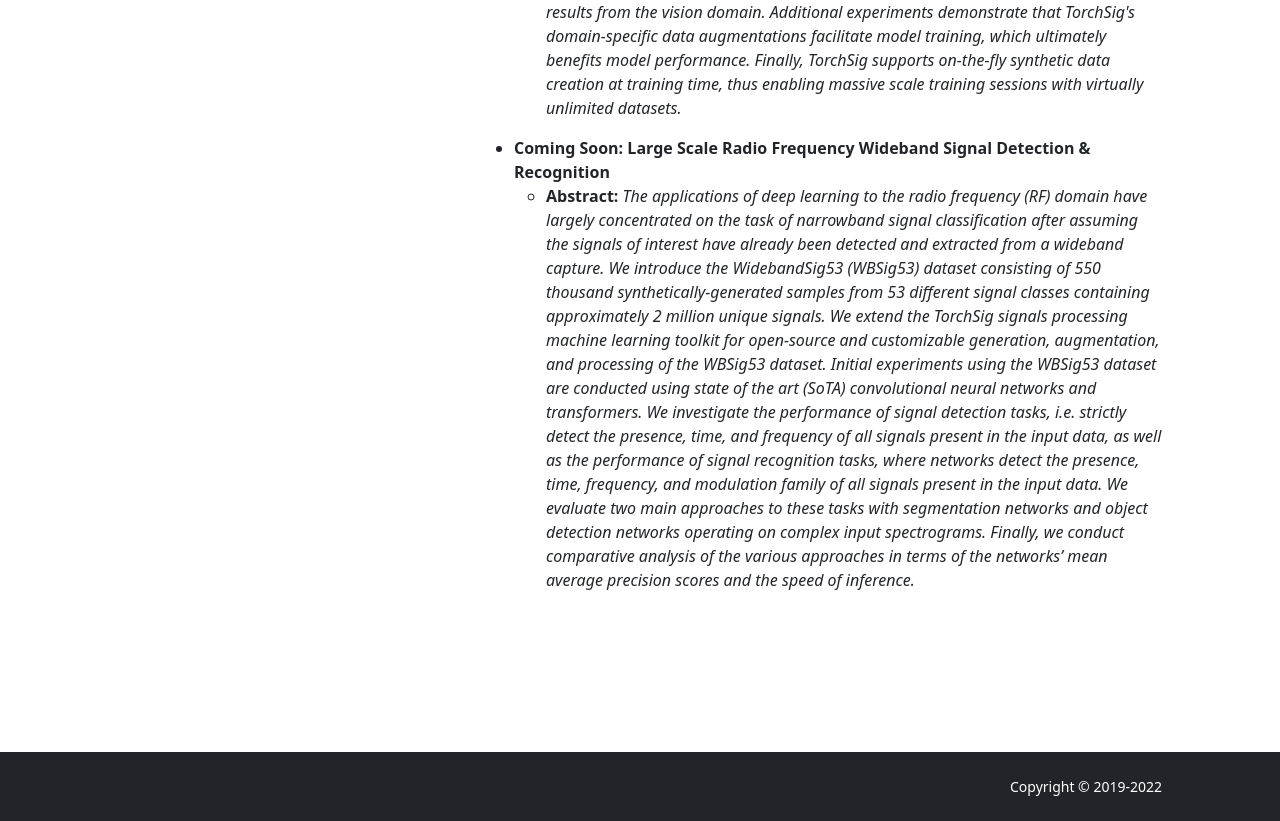
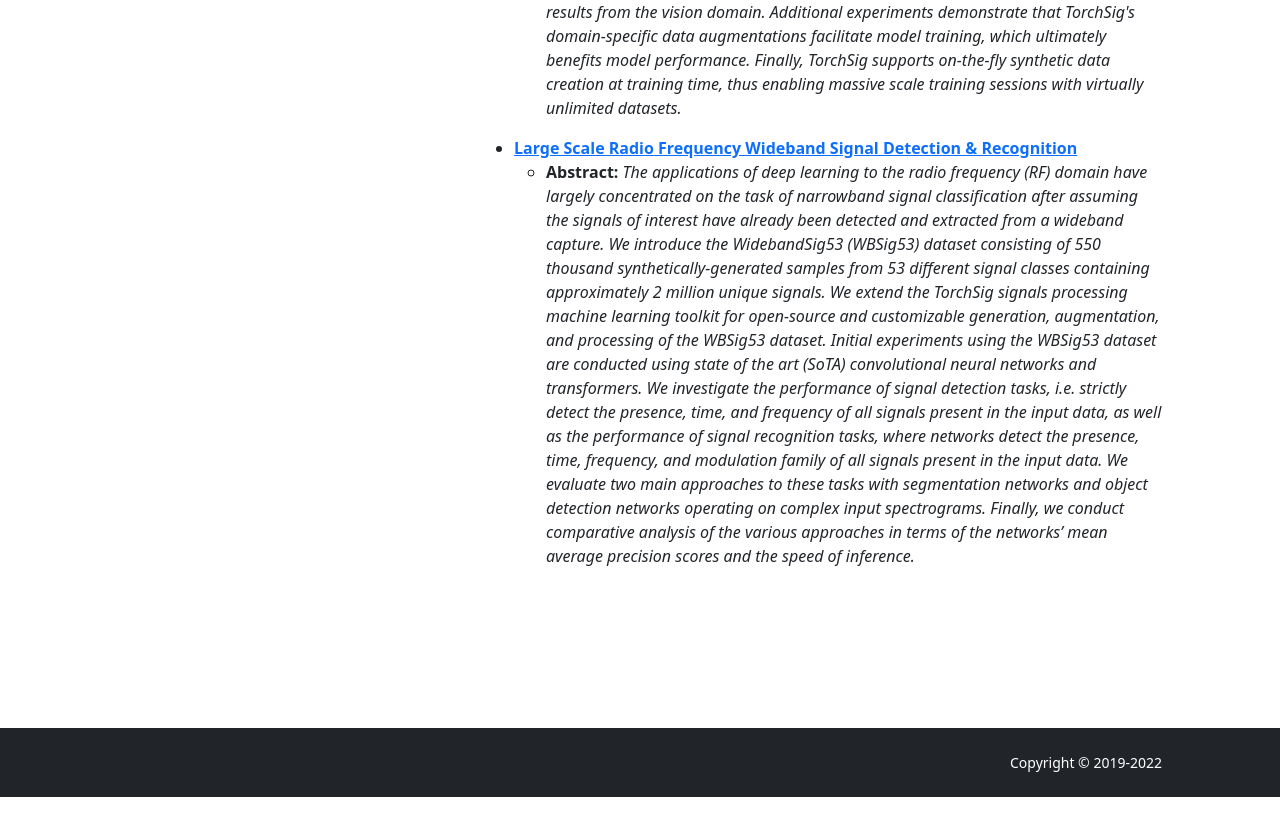
Before and after one commit to TorchDSP/torchdsp.github.io, a website: page dist/downloads.html in a window 1280 px wide. Shown: the part 2281-3102 px from the top of the page. After the commit the page ends 3078 px from the top, so only its background shows below. Drawn offline with nearby package versions, Linux system fonts and the light colour scheme; files that its build step writes are made by us from their sources.

Commit message:
Updated wideband paper URL

```diff
--- a/dist/downloads.html
+++ b/dist/downloads.html
@@ -246,9 +246,8 @@
 
                                         <li>
                                             <p class="mb-0">
-<!--                                                 <b><a id="large_scale_radio_frequency_wideband_signal_detection_and_recognition"
-                                                      href="TODO" target="_blank">Large Scale Radio Frequency Wideband Signal Detection & Recognition</a><br></b> -->
-                                                <b>Coming Soon: Large Scale Radio Frequency Wideband Signal Detection & Recognition<br></b>
+                                                <b><a id="large_scale_radio_frequency_wideband_signal_detection_and_recognition"
+                                                      href="https://osf.io/cvus7" target="_blank">Large Scale Radio Frequency Wideband Signal Detection & Recognition</a><br></b>
                                                 <p class="mb-0">
                                                     <ul><li><b>Abstract:</b><i> The applications of deep learning to the radio frequency (RF) domain
                                                         have largely concentrated on the task of narrowband signal classification after assuming the
```
